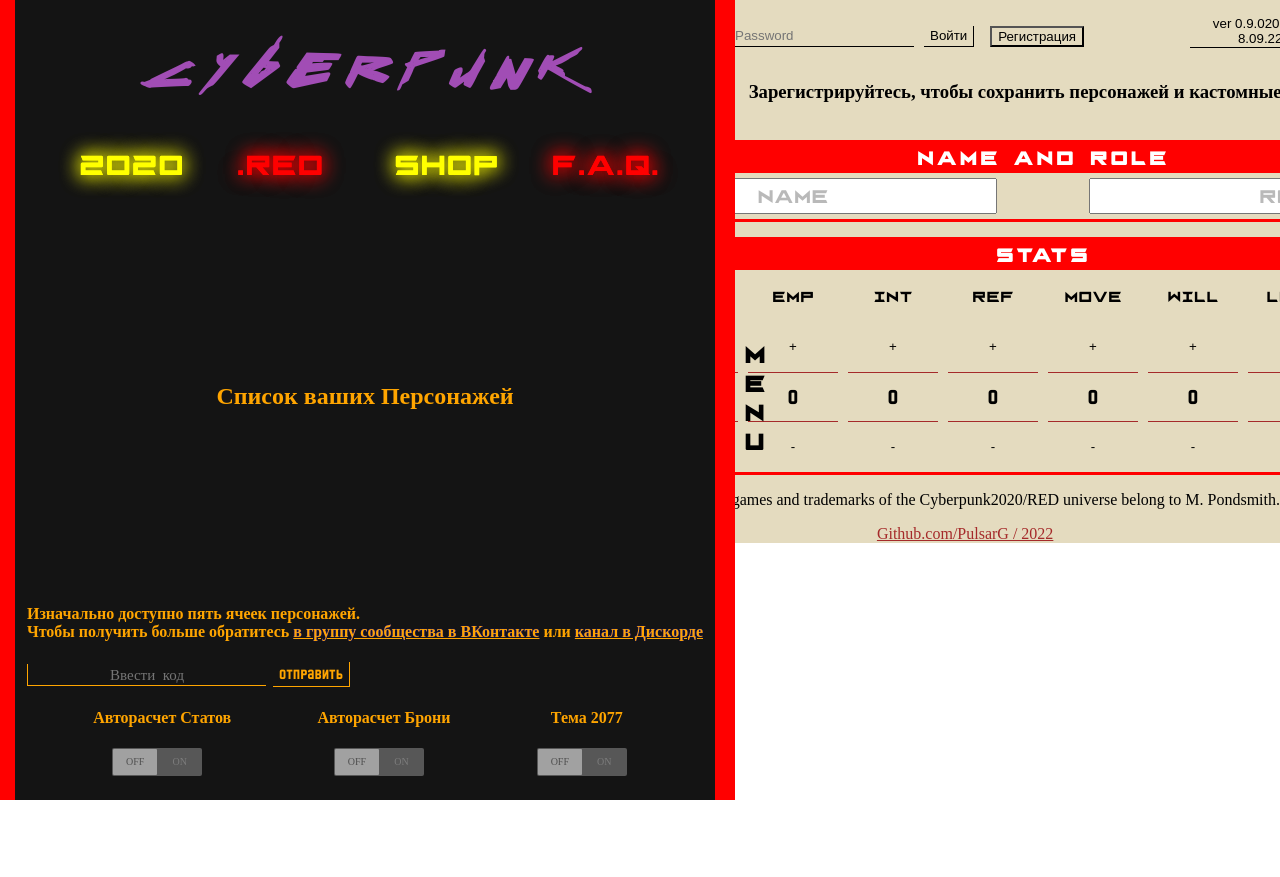
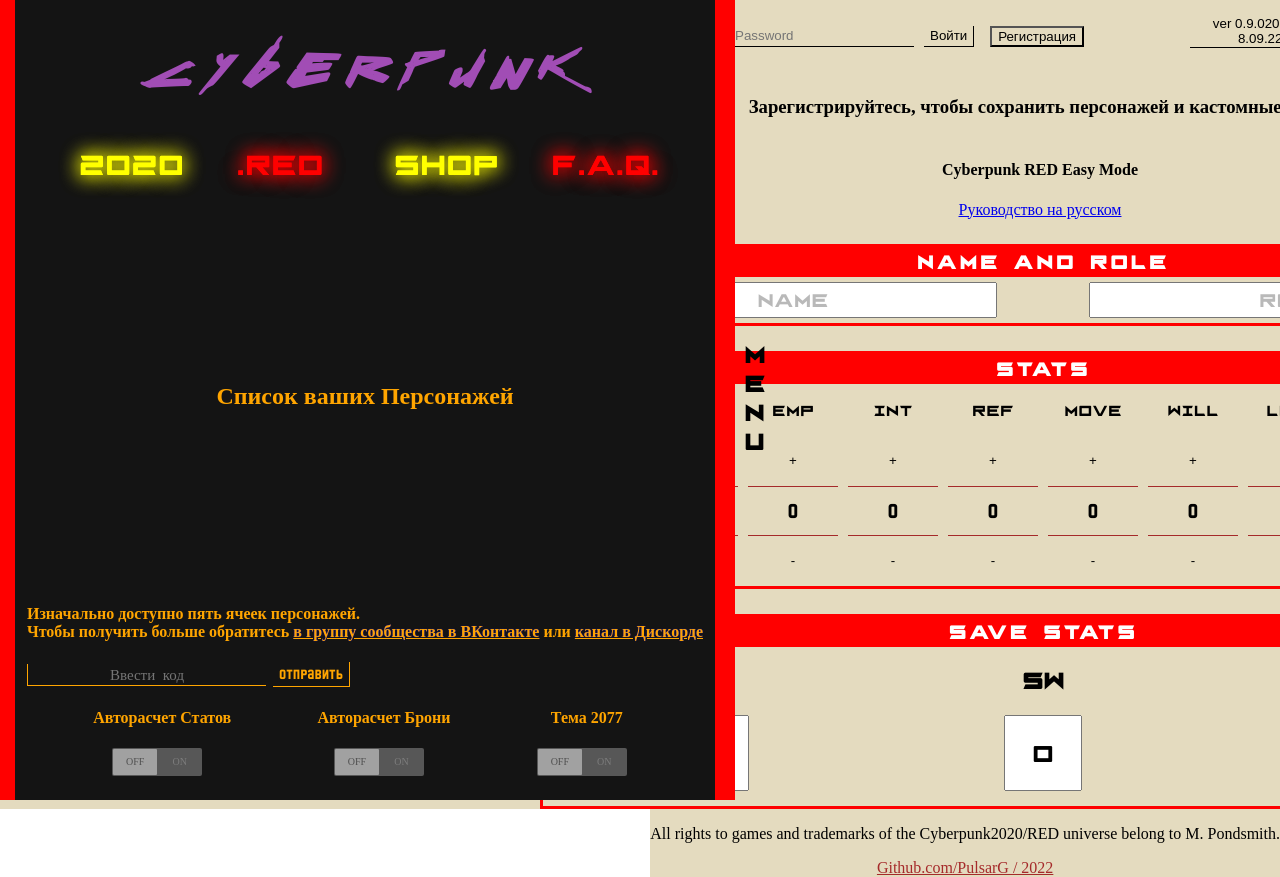
Before and after one commit to PulsarG/Cyberpunk2020_webApp_CharList, a Vue app: page /red in a window 1280 px wide. Before the commit the page ends 800 px from the top, so only its background shows below. Built offline with nearby package versions, Linux system fonts and the light colour scheme.

Commit message:
ver024.1

```diff
--- a/src/App.vue
+++ b/src/App.vue
@@ -203,7 +203,7 @@
   transition: 0.5s;
   padding: 0 15px;
 }
-@media (max-width: 1000px) {
+@media (max-width: 1100px) {
   nav {
     flex-direction: column;
     justify-content: center;
--- a/src/components/CharsBlock.vue
+++ b/src/components/CharsBlock.vue
@@ -134,6 +134,7 @@
   display: flex;
   flex-direction: row;
   align-items: center;
+  justify-content: center;
 }
 .redlabel {
   color: red;
--- a/src/modules/api.js
+++ b/src/modules/api.js
@@ -158,6 +158,7 @@
             isRed: true,
             Char: store.state.red.Char,
             Stats: store.state.red.Stats,
+            Savestats: store.state.red.Savestats,
           });
 
           alert("Сохранено");
--- a/src/modules/red.js
+++ b/src/modules/red.js
@@ -5,6 +5,7 @@
     return {
       Char: {},
       Stats: [],
+      Savestats: {},
     };
   },
 
@@ -15,12 +16,15 @@
     setStats(state, i) {
       state.Stats = i;
     },
+    setSavestats(state, i) {
+      state.Savestats = i;
+    },
 
     setRedChar(state, i) {
       state.Char = i.Char;
 
       state.Stats = i.Stats;
-
+      state.Savestats = i.Savestats;
       state.isLoadChar = true;
 
       setTimeout(() => {
--- a/src/pages/RedList.vue
+++ b/src/pages/RedList.vue
@@ -11,21 +11,30 @@
         @click="saveRedChar"
       ></base-buttonborder>
     </div>
+    <div class="ruls">
+      <h4>Cyberpunk RED Easy Mode</h4>
+      <a href="https://vk.com/@cyberpunk2020-cyberpunk-red-easy-mode"
+        >Руководство на русском</a
+      >
+    </div>
 
     <redname-role></redname-role>
     <red-stats></red-stats>
+    <red-morestats></red-morestats>
   </div>
 </template>
 
 <script>
 import BaseButtonborder from "@/components/BaseButtonborder.vue";
 import RedStats from "@/redlist/RedStats.vue";
+import RedMorestats from "@/redlist/RedMorestats.vue";
 import RednameRole from "@/redlist/RednameRole.vue";
 export default {
   components: {
     RedStats,
     BaseButtonborder,
     RednameRole,
+    RedMorestats,
   },
   data() {
     return {};
@@ -77,6 +86,7 @@
   max-width: 1000px;
   align-self: center;
   margin: auto;
+  align-items: center;
   /*  height: 100vh; */
 }
 .bbsave {
@@ -85,5 +95,12 @@
 .save {
   margin: auto;
   margin-bottom: 3px;
+  margin-top: 15px;
+}
+.ruls {
+  display: flex;
+  flex-direction: column;
+  justify-content: center;
+  align-items: center;
 }
 </style>
--- /dev/null
+++ b/src/redlist/RedMorestats.vue
@@ -0,0 +1,128 @@
+<template>
+  <div class="block">
+    <button class="btnblock" @click="showList"><h2>SAVE STATS</h2></button>
+    <div class="blockbody" id="3id">
+      <div class="savestat">
+        <h2>HP</h2>
+        <input class="inpsavestat" type="number" v-model="this.Savestats.hp" />
+      </div>
+      <div class="savestat">
+        <h2>SW</h2>
+        <input class="inpsavestat" type="number" v-model="this.Savestats.sw" />
+      </div>
+      <div class="savestat">
+        <h2>DS</h2>
+        <input class="inpsavestat" type="number" v-model="this.Savestats.ds" />
+      </div>
+    </div>
+  </div>
+</template>
+
+<script>
+export default {
+  data() {
+    return {
+      Savestats: {
+        hp: 0,
+        sw: 0,
+        ds: 0,
+      },
+    };
+  },
+  computed: {
+    isLoadChar() {
+      return this.$store.state.red.isLoadChar;
+    },
+    isTheme77() {
+      return this.$store.state.isTheme77;
+    },
+  },
+  methods: {
+    showList() {
+      document.getElementById("3id").classList.toggle("show");
+    },
+    setSavestatsFromStore() {
+      this.Savestats = this.$store.state.red.Savestats;
+    },
+  },
+
+  watch: {
+    Savestats: {
+      handler(i) {
+        this.$store.commit("red/setSavestats", i);
+      },
+      deep: true,
+    },
+
+    isLoadChar(v) {
+      if (v) this.setSavestatsFromStore();
+    },
+  },
+};
+</script>
+
+<style scoped>
+.savestat {
+  display: flex;
+  flex-direction: column;
+  align-items: center;
+  justify-content: center;
+}
+.inpsavestat {
+  width: 70px;
+  height: 70px;
+  text-align: center;
+  font-family: "Qore";
+  font-size: 25px;
+  margin-bottom: 15px;
+}
+input::-webkit-inner-spin-button {
+  -webkit-appearance: none;
+  margin: 0;
+}
+.block {
+  margin: auto;
+  margin-top: 25px;
+  display: flex;
+  flex-direction: column;
+  width: 1000px;
+  border: 3px solid red;
+}
+@media (max-width: 1100px) {
+  .block {
+    width: 500px;
+  }
+  .blockbody {
+    flex-wrap: wrap;
+    margin: auto;
+  }
+}
+.btnblock {
+  border: none;
+  width: 100%;
+  background: red;
+  cursor: pointer;
+  color: white;
+  height: 30px;
+  display: flex;
+  align-items: center;
+  justify-content: center;
+  letter-spacing: 3px;
+}
+h2 {
+  font-family: "Qore";
+}
+.blockbody {
+  max-height: 500px;
+  margin: auto;
+  transition: 1s;
+  width: 100%;
+  display: flex;
+  flex-direction: row;
+  justify-content: space-around;
+}
+.show {
+  max-height: 0px;
+  overflow: hidden;
+}
+</style>
--- a/src/redlist/RedStats.vue
+++ b/src/redlist/RedStats.vue
@@ -98,11 +98,21 @@
 }
 
 .block {
-  margin-top: 15px;
+  margin: auto;
+  margin-top: 25px;
   display: flex;
   flex-direction: column;
   width: 1000px;
   border: 3px solid red;
+}
+@media (max-width: 1100px) {
+  .block {
+    width: 500px;
+  }
+  .blockbody {
+    flex-wrap: wrap;
+    margin: auto;
+  }
 }
 .btnblock {
   border: none;
--- a/src/redlist/RednameRole.vue
+++ b/src/redlist/RednameRole.vue
@@ -2,8 +2,22 @@
   <div class="block">
     <button class="btnblock" @click="showList"><h2>NAME and ROLE</h2></button>
     <div class="blockbody" id="2id">
-      <input class="inpname" type="text" placeholder="NAME" v-model="this.Char.nick" />
-      <input class="inpname" type="text" placeholder="ROLE" v-model="this.Char.role"/>
+      <div>
+        <input
+          class="inpname"
+          type="text"
+          placeholder="NAME"
+          v-model="this.Char.nick"
+        />
+      </div>
+      <div>
+        <input
+          class="inpname"
+          type="text"
+          placeholder="ROLE"
+          v-model="this.Char.role"
+        />
+      </div>
     </div>
   </div>
 </template>
@@ -65,11 +79,32 @@
 }
 
 .block {
-  margin-top: 15px;
+  margin: auto;
+  margin-top: 25px;
   display: flex;
   flex-direction: column;
   width: 1000px;
   border: 3px solid red;
+}
+@media (max-width: 4000px) {
+  .blockbody {
+    width: 1000px;
+    display: flex;
+    flex-direction: row;
+    justify-content: space-around;
+  }
+}
+@media (max-width: 1100px) {
+  .block {
+    width: 500px;
+  }
+  .blockbody {
+    width: 500px;
+    display: flex;
+    flex-direction: column;
+    align-items: center;
+    justify-content: center;
+  }
 }
 .btnblock {
   border: none;
@@ -89,10 +124,7 @@
 .blockbody {
   max-height: 500px;
   transition: 1s;
-  width: 100%;
-  display: flex;
-  flex-direction: row;
-  justify-content: space-around;
+  margin: auto;
 }
 .show {
   max-height: 0px;
```
Also changed, not shown: versions.txt.
